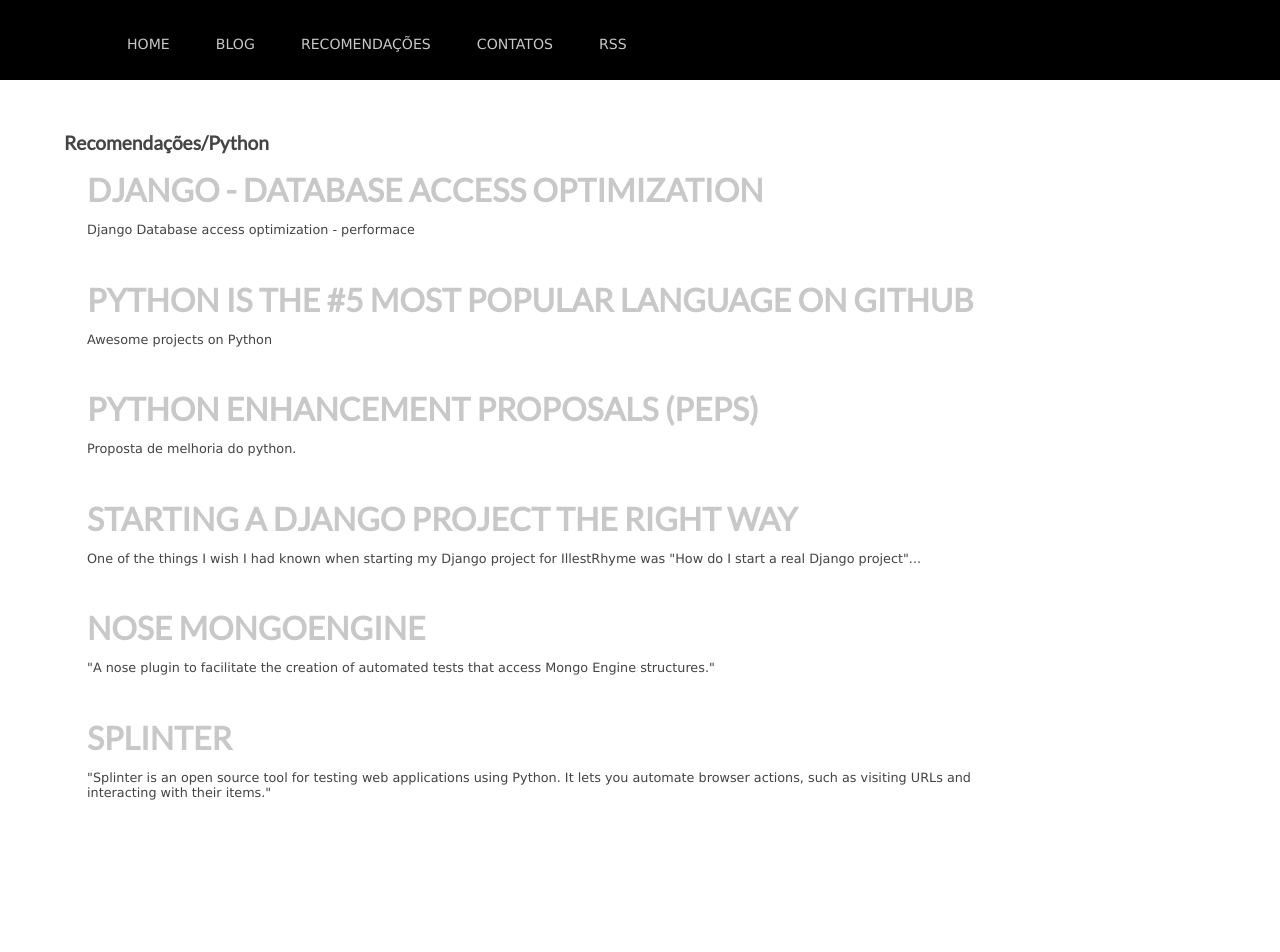
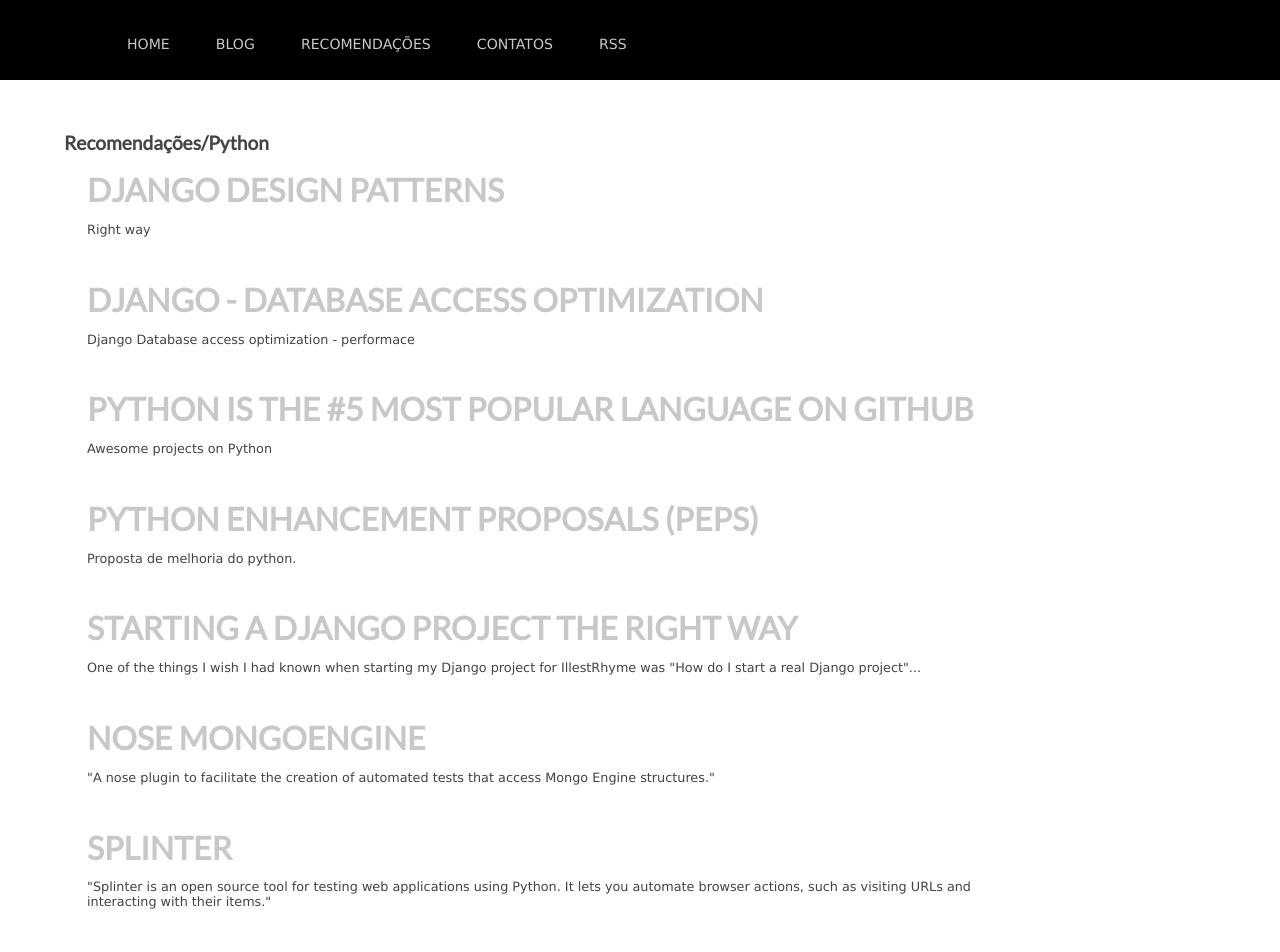
Before and after one commit to rgarbin/rgarbin.github.com, a Jekyll site: the page built from references/python.html, in a window 1280 px wide. Built offline with Jekyll 4.4.1, drawn with Linux system fonts in a browser that asks for light colours; comment, search, counter and statistics services are not loaded; before the commit the page ends 900 px from its top, so only the background shows below that.

Commit message:
Melhores práticas no desenvolvimento com Django.

```diff
--- a/references/python.html
+++ b/references/python.html
@@ -3,6 +3,12 @@
 title: Recomendações Python
 ---
 <h1>Recomendações/Python</h1>
+<article>
+    <div class="post">
+      <h3><a href="http://agiliq.com/books/django-design-patterns/" alt="Django Design Patterns" target="_blank">Django Design Patterns</a></h3>
+      <p>Right way</p>
+    </div>
+</article>
 <article>
     <div class="post">
       <h3><a href="https://docs.djangoproject.com/en/1.5/topics/db/optimization/" alt="Database access optimization" target="_blank">Django - Database access optimization</a></h3>
```
